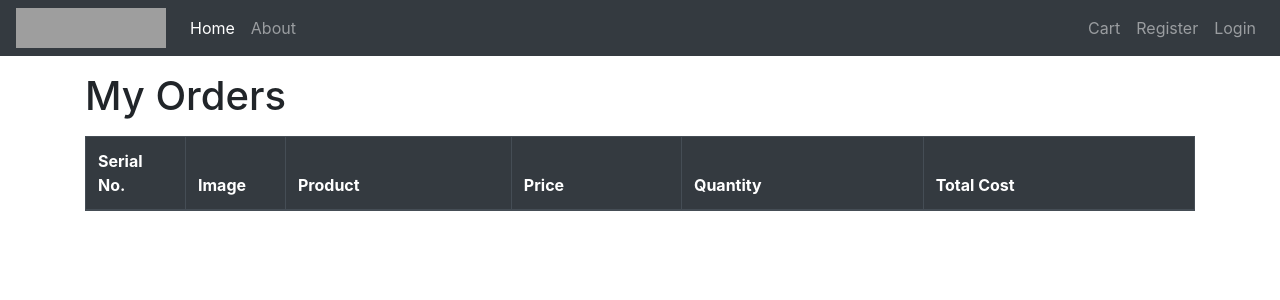
After one commit to Darshil-Mehta/ecommerce_webapp, a Django app: page /orders/ in a window 1280 px wide. The commit adds this page. Shown: the top 300 px of the page. Run offline with Django 3.2, Linux system fonts and the light colour scheme; data comes from the database, SQL or seed files in the repository; both versions use the stored data as it was after the commit; lists and menus that the app fills with data are empty; some libraries are stand-ins or nearby versions; grey boxes are pictures that could not be loaded.

Commit message:
prev and current order page added

```diff
--- a/store/models/orders.py
+++ b/store/models/orders.py
@@ -14,3 +14,7 @@ class Order(models.Model):
 
     def PlaceOrder(self):
         self.save()
+
+    @staticmethod
+    def getAllOrdersByID(id):
+        return Order.objects.filter(customer= id)
--- a/store/templates/store/base.html
+++ b/store/templates/store/base.html
@@ -61,7 +61,7 @@
                   </li>
                   {% if request.session.customer_id %}
                   <li class="nav-item">
-                    <a class="nav-link" href="#">Orders</a>
+                    <a class="nav-link" href="{% url 'store-orders-view' %}">Orders</a>
                   </li>
                   <li class="nav-item">
                     <a class="nav-link" href="#">Profile</a>
--- a/store/templates/store/cart.html
+++ b/store/templates/store/cart.html
@@ -1,7 +1,6 @@
 {% extends "store/base.html" %}
 {% block content %}
 {% load cart %}
-{% load currency %}
     <div class="container">
         <h1 class="my-3">My Cart</h1>
         <table class="table table-bordered">
--- a/store/templates/store/home.html
+++ b/store/templates/store/home.html
@@ -1,7 +1,6 @@
 {% extends "store/base.html" %}
 {% block content %}
 {% load cart %}
-{% load currency %}
 <div class="container-fluid">
     <div class="row">
         <div class="col-md-3 mx-auto mt-3">
--- /dev/null
+++ b/store/templates/store/orders.html
@@ -0,0 +1,41 @@
+{% extends "store/base.html" %}
+{% block content %}
+{% load cart %}
+    <div class="container">
+        <h1 class="my-3">My Orders</h1>
+        <table class="table table-bordered">
+            <thead class="thead-dark">
+                <tr>
+                    <th style="width: 100px;">
+                        Serial No.
+                    </th>
+                    <th style="width: 100px;">
+                        Image
+                    </th>
+                    <th>
+                        Product
+                    </th>
+                    <th>
+                        Price
+                    </th>
+                    <th>
+                        Quantity
+                    </th>
+                    <th>
+                        Total Cost
+                    </th>
+                </tr>
+            </thead>
+            {% for ao in allorders %}
+                <tr>
+                    <td>{{ forloop.counter }}</td>
+                    <td><img style="width: 80px;" class="rounded-circle" src="{{ ao.product.image.url }}" alt="product-image"></td>
+                    <td>{{ ao.product.name }}</td>
+                    <td>{{ ao.price|currency_converter }}</td>
+                    <td>{{ ao.quantity }}</td>
+                    <td>{{ ao.price|order_row_cost:ao.quantity }}</td>
+                </tr>
+            {% endfor %}
+        </table>
+    </div>
+{% endblock %}
--- a/store/urls.py
+++ b/store/urls.py
@@ -5,6 +5,7 @@ urlpatterns = [
     path('', views.home, name='store-home'),
     path('cart/', views.cart, name='store-cart'),
     path('checkout/', views.checkout, name='store-checkout'),
+    path('orders/', views.orderview, name='store-orders-view'),
     path('register/', views.register, name='register'),
     path('login/', views.login, name='login'),
     path('logout/', views.logout, name='logout'),
--- a/store/views.py
+++ b/store/views.py
@@ -144,3 +144,11 @@ def checkout(request):
         order.PlaceOrder()
         request.session['cart'] = {}
     return redirect('store-cart')
+
+def orderview(request):
+    id = request.session.get('customer_id')
+    all_orders = Order.getAllOrdersByID(id)
+    data = {
+        'allorders': all_orders,
+    }
+    return render(request, 'store/orders.html', data)
```
Also changed, not shown: store/templatetags/cart.py (+8 -0 lines), store/templatetags/currency.py (deleted, +0 -7 lines), db.sqlite3.
